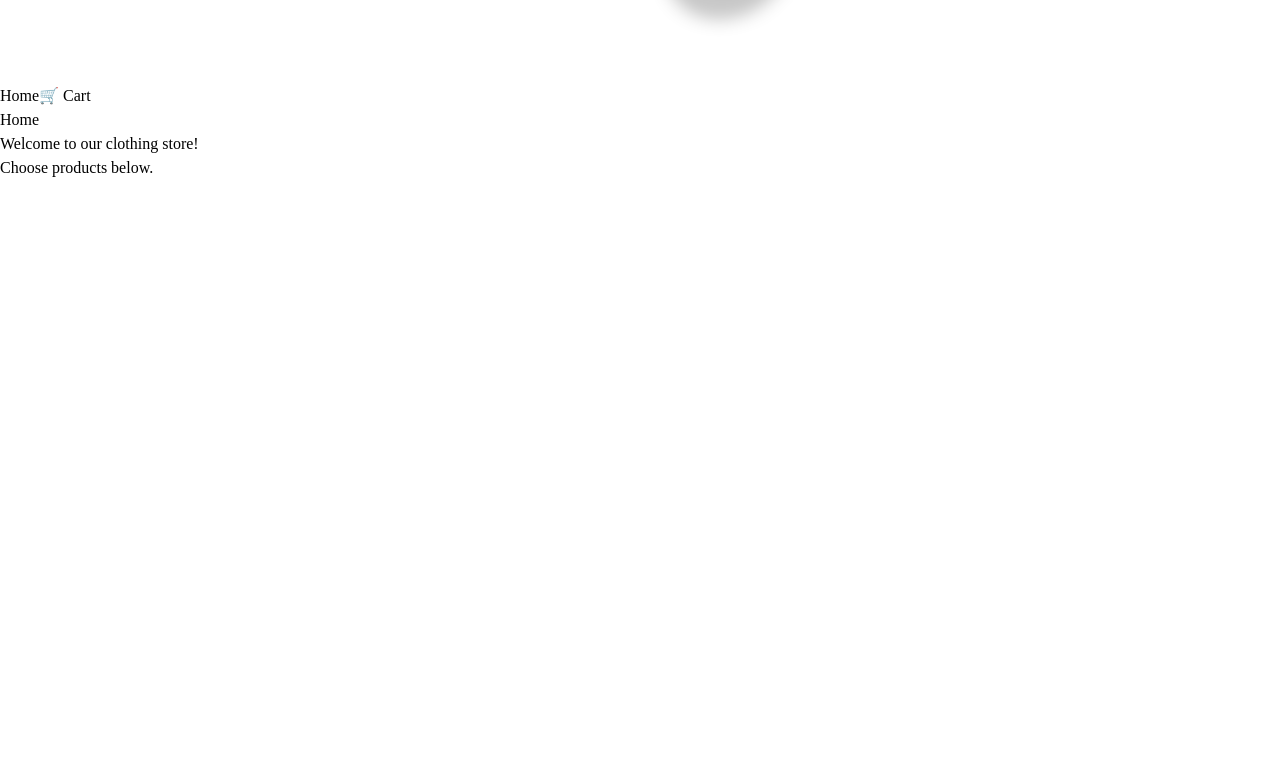
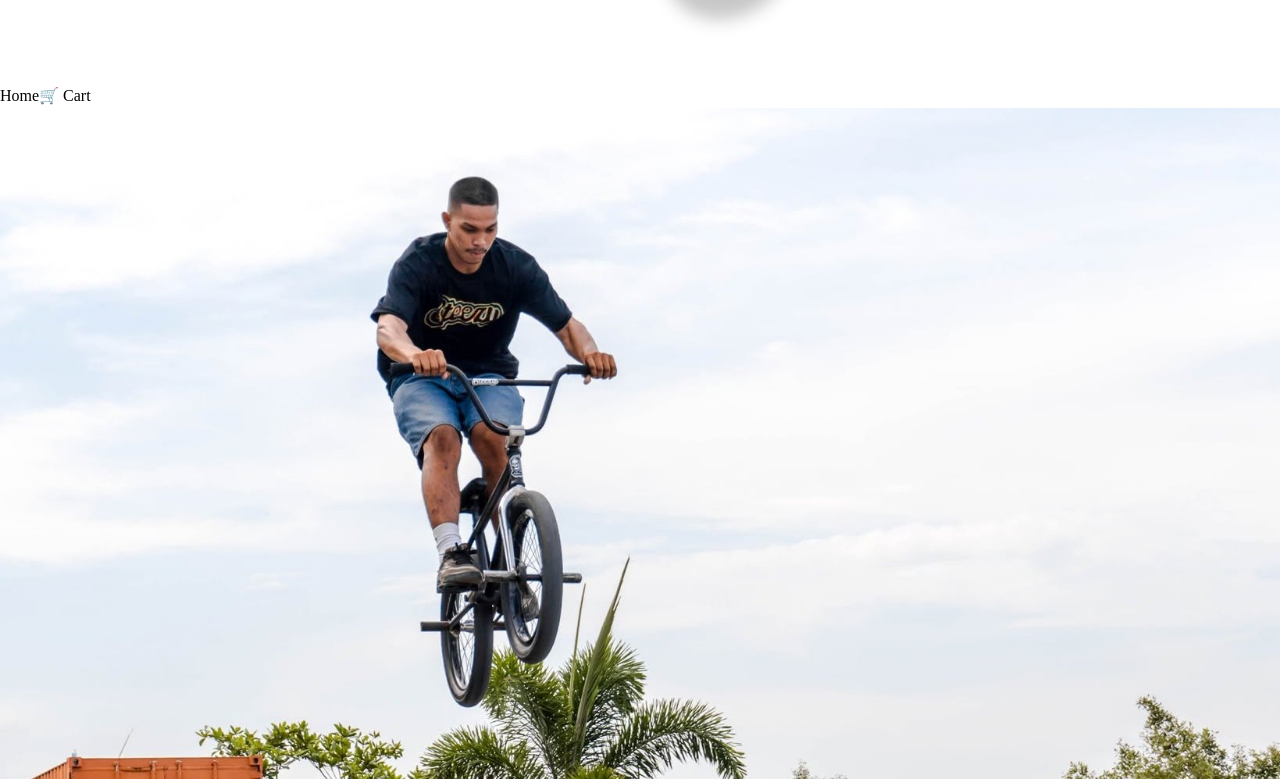
Before and after one commit to AnthonyLTorrefranca/react-homepage-routing, a React (Vite) app: page / in a window 1280 px wide. Shown: the part 441-1220 px from the top of the page. Before the commit the page ends 800 px from the top, so only its background shows below. Built offline with nearby package versions, Linux system fonts and the light colour scheme.

Commit message:
feat: added a hero section

```diff
--- a/src/components/Home.jsx
+++ b/src/components/Home.jsx
@@ -1,6 +1,9 @@
+const HEROSEC = '/src/assets/hero.jpg'
+
 export default function Home() {
   return (
     <>
+      <img src={HEROSEC} alt="Hero section" className="w-screen"></img>
       <h1>Home</h1>
       <p>Welcome to our clothing store!</p>
       <p>Choose products below.</p>
--- a/src/components/NavigationBar.jsx
+++ b/src/components/NavigationBar.jsx
@@ -5,7 +5,7 @@ const STZYLINK = "https://www.facebook.com/steezyapparelco"
 export default function NavigationBar() {
   return (
     <>
-    <nav className="flex items-center align-middle justify-around h-10 bg-gray-500">
+    <nav className="flex items-center align-middle justify-around h-15 bg-gray-500">
         <div>
             <a href={STZYLINK} target="blank">
                 <img src={STZY} className="h-10 hover:cursor-pointer"></img>
```
Also changed, not shown: src/assets/hero.jpg (renamed from src/assets/stzy.jpg).
